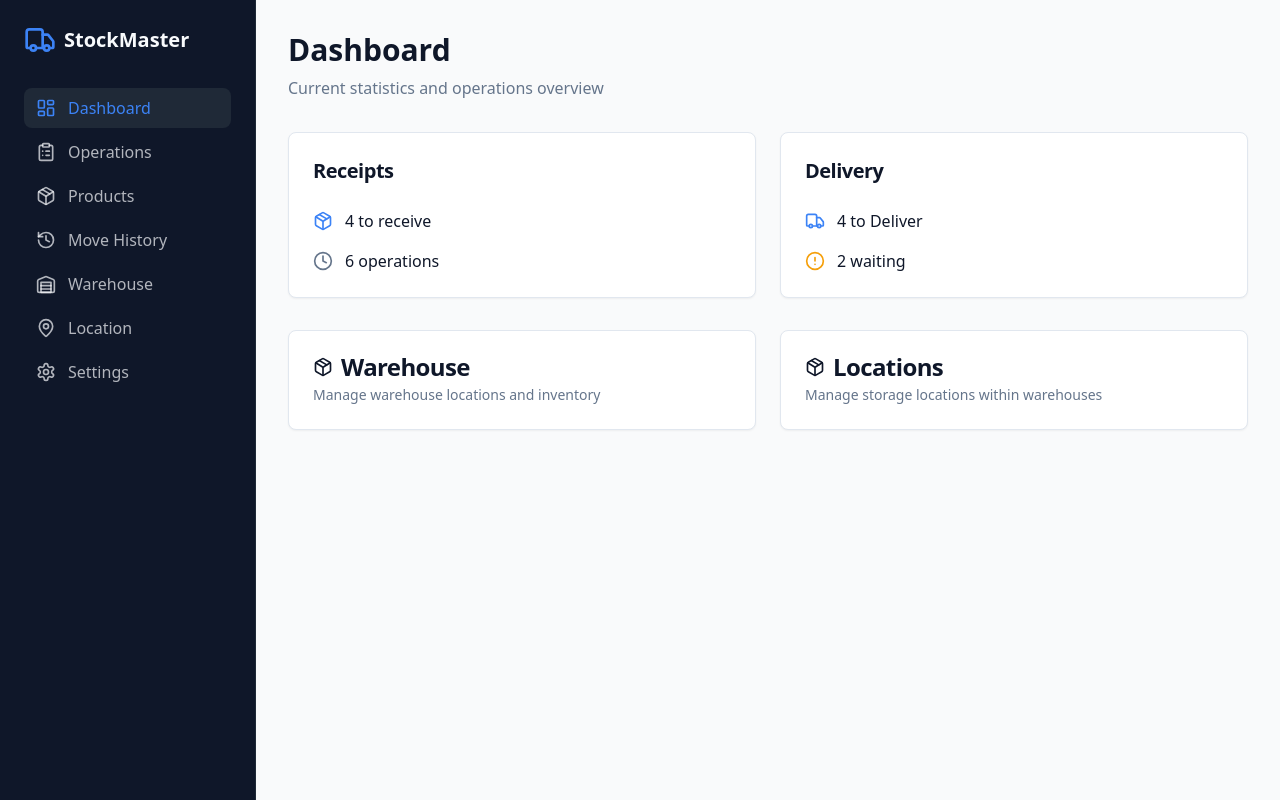
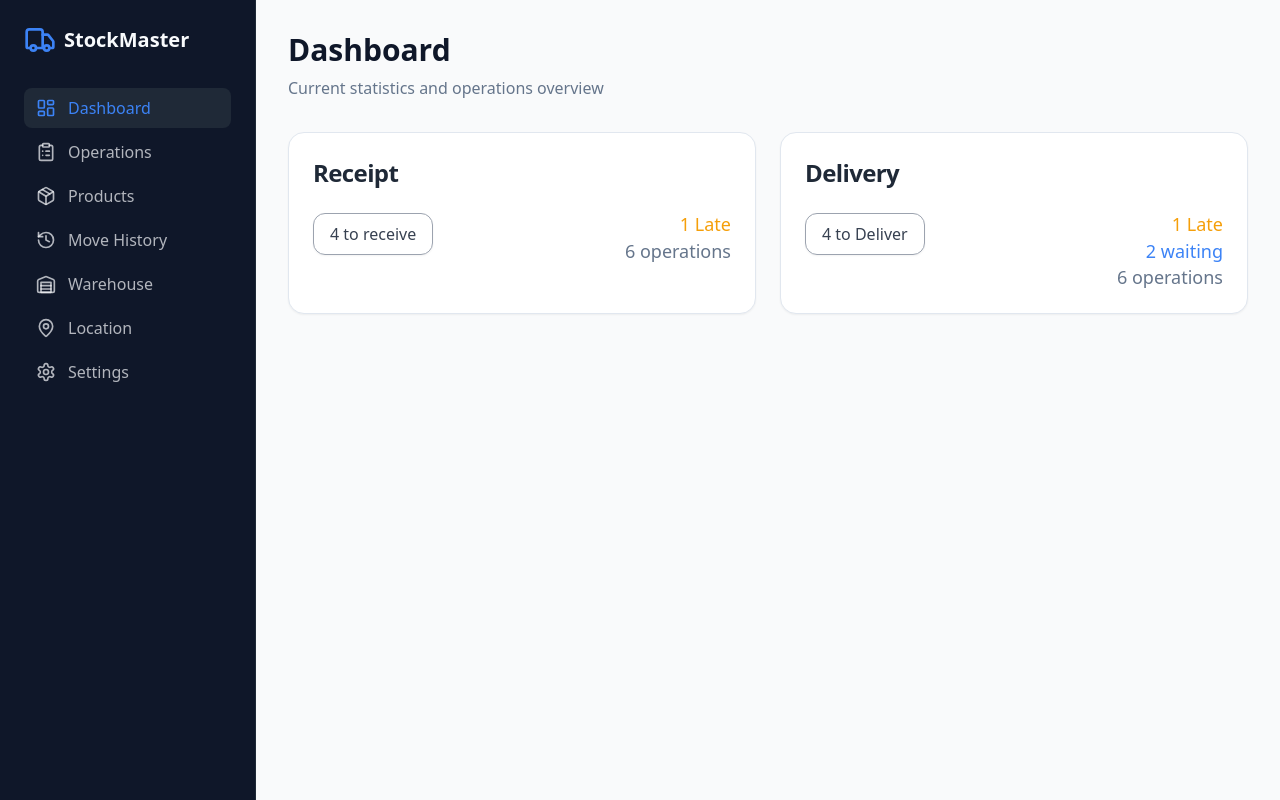
Before and after one commit to SwainDias/StockMaster-Odoo-Hackathon, a React (Vite) app in the folder frontend/: page /dashboard in a window 1280 px wide. Built offline with nearby package versions, Linux system fonts and the light colour scheme.

Commit message:
updated the products tab and made reqd changes in dashboard tab

```diff
--- a/frontend/src/pages/Dashboard.jsx
+++ b/frontend/src/pages/Dashboard.jsx
@@ -1,5 +1,5 @@
 import { DashboardLayout } from "@/components/layout/DashboardLayout";
-import { Card, CardContent, CardDescription, CardHeader, CardTitle } from "@/components/ui/card";
+import { Card, CardContent, CardHeader, CardTitle } from "@/components/ui/card";
 import { Package, TruckIcon, AlertCircle, Clock } from "lucide-react";
 import { useNavigate } from "react-router-dom";
 
@@ -11,6 +11,7 @@ const Dashboard = () => {
       title: "Receipts",
       items: [
         { label: "4 to receive", icon: Package, color: "text-primary" },
+        { label: "1 Late", icon: AlertCircle, color: "text-warning" },
         { label: "6 operations", icon: Clock, color: "text-muted-foreground" },
       ],
       onClick: () => navigate("/operations?tab=receipts"),
@@ -19,7 +20,9 @@ const Dashboard = () => {
       title: "Delivery",
       items: [
         { label: "4 to Deliver", icon: TruckIcon, color: "text-primary" },
-        { label: "2 waiting", icon: AlertCircle, color: "text-warning" },
+        { label: "1 Late", icon: AlertCircle, color: "text-warning" },
+        { label: "2 waiting", icon: AlertCircle, color: "text-primary" },
+        { label: "6 operations", icon: Clock, color: "text-muted-foreground" },
       ],
       onClick: () => navigate("/operations?tab=delivery"),
     },
@@ -30,51 +33,47 @@ const Dashboard = () => {
       <div className="p-8">
         <div className="mb-8">
           <h1 className="text-3xl font-bold text-foreground mb-2">Dashboard</h1>
-          <p className="text-muted-foreground">Current statistics and operations overview</p>
+          <p className="text-muted-foreground">
+            Current statistics and operations overview
+          </p>
         </div>
 
         <div className="grid grid-cols-1 md:grid-cols-2 gap-6 mb-8">
           {kpiCards.map((card, index) => (
             <Card
               key={index}
-              className="cursor-pointer hover:shadow-lg transition-shadow"
+              className="cursor-pointer hover:shadow-lg transition-shadow rounded-2xl"
               onClick={card.onClick}
             >
               <CardHeader>
-                <CardTitle className="text-xl">{card.title}</CardTitle>
+                <CardTitle className="text-2xl font-semibold text-gray-800">
+                  {card.title === "Receipts" ? "Receipt" : "Delivery"}
+                </CardTitle>
               </CardHeader>
-              <CardContent className="space-y-4">
-                {card.items.map((item, i) => (
-                  <div key={i} className="flex items-center gap-3">
-                    <item.icon className={`h-5 w-5 ${item.color}`} />
-                    <span className="text-base font-medium">{item.label}</span>
+
+              <CardContent>
+                <div className="flex justify-between items-start">
+
+                  {/* Left side → rounded button */}
+                  <div>
+                    <div className="border border-gray-400 rounded-xl px-4 py-2 inline-flex items-center gap-2 text-gray-700 font-medium shadow-sm hover:bg-gray-50 transition">
+                      {card.items[0].label}
+                    </div>
                   </div>
-                ))}
+
+                  {/* Right-side text list */}
+                  <div className="text-right text-gray-700 text-lg space-y-1 leading-tight">
+                    {card.items.slice(1).map((item, i) => (
+                      <p key={i} className={`font-medium ${item.color}`}>
+                        {item.label}
+                      </p>
+                    ))}
+                  </div>
+
+                </div>
               </CardContent>
             </Card>
           ))}
-        </div>
-
-        <div className="grid grid-cols-1 md:grid-cols-2 gap-6">
-          <Card className="hover:shadow-lg transition-shadow cursor-pointer" onClick={() => navigate("/warehouse")}>
-            <CardHeader>
-              <CardTitle className="flex items-center gap-2">
-                <Package className="h-5 w-5" />
-                Warehouse
-              </CardTitle>
-              <CardDescription>Manage warehouse locations and inventory</CardDescription>
-            </CardHeader>
-          </Card>
-
-          <Card className="hover:shadow-lg transition-shadow cursor-pointer" onClick={() => navigate("/location")}>
-            <CardHeader>
-              <CardTitle className="flex items-center gap-2">
-                <Package className="h-5 w-5" />
-                Locations
-              </CardTitle>
-              <CardDescription>Manage storage locations within warehouses</CardDescription>
-            </CardHeader>
-          </Card>
         </div>
       </div>
     </DashboardLayout>
--- a/frontend/src/pages/MoveHistory.jsx
+++ b/frontend/src/pages/MoveHistory.jsx
@@ -2,6 +2,7 @@ import { useState } from "react";
 import { DashboardLayout } from "@/components/layout/DashboardLayout";
 import { PageHeader } from "@/components/layout/PageHeader";
 import { Input } from "@/components/ui/input";
+import { Button } from "@/components/ui/button";
 import { Card } from "@/components/ui/card";
 import { Badge } from "@/components/ui/badge";
 import { Table, TableBody, TableCell, TableHead, TableHeader, TableRow } from "@/components/ui/table";
@@ -9,15 +10,16 @@ import { Search, ArrowDown, ArrowUp } from "lucide-react";
 
 const MoveHistory = () => {
   const [searchTerm, setSearchTerm] = useState("");
+  const [sortDir, setSortDir] = useState("desc");
 
   const moves = [
     {
       reference: "WH/IN/0001",
-      date: "2024-01-12",
+      date: "2024-03-12",
       contact: "Azure Interior",
       from: "Vendor",
       to: "WH/Stock1",
-      onhand: 10,
+      quantity: 10,
       status: "Ready",
       type: "in",
     },
@@ -27,17 +29,17 @@ const MoveHistory = () => {
       contact: "Azure Interior",
       from: "WH/Stock1",
       to: "Vendor",
-      onhand: 5,
+      quantity: 5,
       status: "Ready",
       type: "out",
     },
     {
       reference: "WH/OUT/0003",
-      date: "2024-01-12",
+      date: "2023-12-01",
       contact: "Azure Interior",
       from: "WH/Stock2",
       to: "Vendor",
-      onhand: 8,
+      quantity: 8,
       status: "Ready",
       type: "out",
     },
@@ -54,13 +56,33 @@ const MoveHistory = () => {
     }
   };
 
+  const filteredAndSortedMoves = (() => {
+    const q = searchTerm.trim().toLowerCase();
+    const filtered = moves.filter((m) => {
+      if (!q) return true;
+      return (
+        (m.reference || "").toLowerCase().includes(q) ||
+        (m.contact || "").toLowerCase().includes(q)
+      );
+    });
+
+    const sorted = filtered.slice().sort((a, b) => {
+      const ta = new Date(a.date).getTime();
+      const tb = new Date(b.date).getTime();
+      return sortDir === "asc" ? ta - tb : tb - ta;
+    });
+
+    return sorted;
+  })();
+
   return (
     <DashboardLayout>
       <div className="p-8">
         <PageHeader title="Move History" />
 
         <div className="space-y-6">
-          <div className="relative max-w-sm">
+          <div className="flex items-center gap-2">
+            <div className="relative flex-1 max-w-sm">
               <Search className="absolute left-3 top-1/2 h-4 w-4 -translate-y-1/2 text-muted-foreground" />
               <Input
                 placeholder="Search by reference or contact..."
@@ -68,6 +90,28 @@ const MoveHistory = () => {
                 onChange={(e) => setSearchTerm(e.target.value)}
                 className="pl-9"
               />
+            </div>
+
+            <Button
+              variant="outline"
+              size="sm"
+              onClick={() => setSortDir((d) => (d === "desc" ? "asc" : "desc"))}
+              aria-label={`Sort by date ${sortDir === "desc" ? "descending" : "ascending"}`}
+              title={`Sort by date: ${sortDir === "desc" ? "Newest first" : "Oldest first"}`}
+            >
+              {sortDir === "desc" ? (
+                <>
+                  <ArrowDown className="h-4 w-4" />
+                  Date
+                </>
+              ) : (
+                <>
+                  <ArrowUp className="h-4 w-4" />
+                  Date
+                </>
+              )}
+            </Button>
+            <span className="text-sm text-muted-foreground">{sortDir === "desc" ? "Newest first" : "Oldest first"}</span>
           </div>
 
           <Card>
@@ -80,12 +124,12 @@ const MoveHistory = () => {
                   <TableHead>Contact</TableHead>
                   <TableHead>From</TableHead>
                   <TableHead>To</TableHead>
-                  <TableHead>on hand</TableHead>
+                  <TableHead>Quantity</TableHead>
                   <TableHead>Status</TableHead>
                 </TableRow>
               </TableHeader>
               <TableBody>
-                {moves.map((move, index) => (
+                {filteredAndSortedMoves.map((move, index) => (
                   <TableRow key={index} className="hover:bg-muted/50">
                     <TableCell>
                       {move.type === "in" ? (
@@ -99,7 +143,7 @@ const MoveHistory = () => {
                     <TableCell>{move.contact}</TableCell>
                     <TableCell>{move.from}</TableCell>
                     <TableCell>{move.to}</TableCell>
-                    <TableCell>{move.onhand}</TableCell>
+                    <TableCell>{move.quantity}</TableCell>
                     <TableCell>
                       <Badge className={getStatusColor(move.status)}>{move.status}</Badge>
                     </TableCell>
```
Lines whose indentation alone changed are shown as unchanged.
